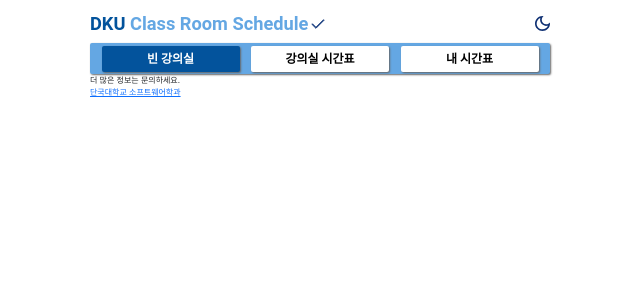
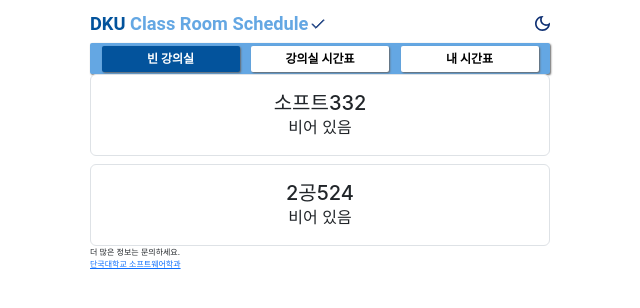
Before and after one commit to ellen24k/opensw, a React (Create React App) app in the folder frontend/: page /FindEmptyClassPage in a window 1280 px wide. Shown: the top 308 px of the page, without its empty margins (320-960 px from the left). Built offline with nearby package versions, Linux system fonts and the light colour scheme; the HTML template or start-up script is replaced by a standard one; a web font is replaced by a local one.

Commit message:
Fix FindEmptyClassPage: ClassroomInfo를 항상 유지하여 닫을 때 애니메이션이 보이도록 함

```diff
--- a/frontend/src/components/FindEmptyClassPage.js
+++ b/frontend/src/components/FindEmptyClassPage.js
@@ -12,7 +12,7 @@ import ClassroomInfo from './ClassroomInfo.js';
 import styles from '../styles/FindEmptyClassPage.module.css';
 
 function FindEmptyClassPage() {
-    const [emptyClassrooms, setEmptyClassrooms] = useState([]);
+    const [emptyClassrooms, setEmptyClassrooms] = useState(['소프트332', '2공524']);
     const [activeClassroom, setActiveClassroom] = useState(null);
     return (
         <MainFrame>
@@ -31,12 +31,10 @@ function FindEmptyClassPage() {
                     />
                 ))}
             </ListGroup>
-            {(activeClassroom) && (
-                <ClassroomInfo
-                    classroom={activeClassroom}
-                    onHide={() => setActiveClassroom(null)}
-                />
-            )}
+            <ClassroomInfo
+                classroom={activeClassroom}
+                onHide={() => setActiveClassroom(null)}
+            />
         </MainFrame >
     );
 }
```
